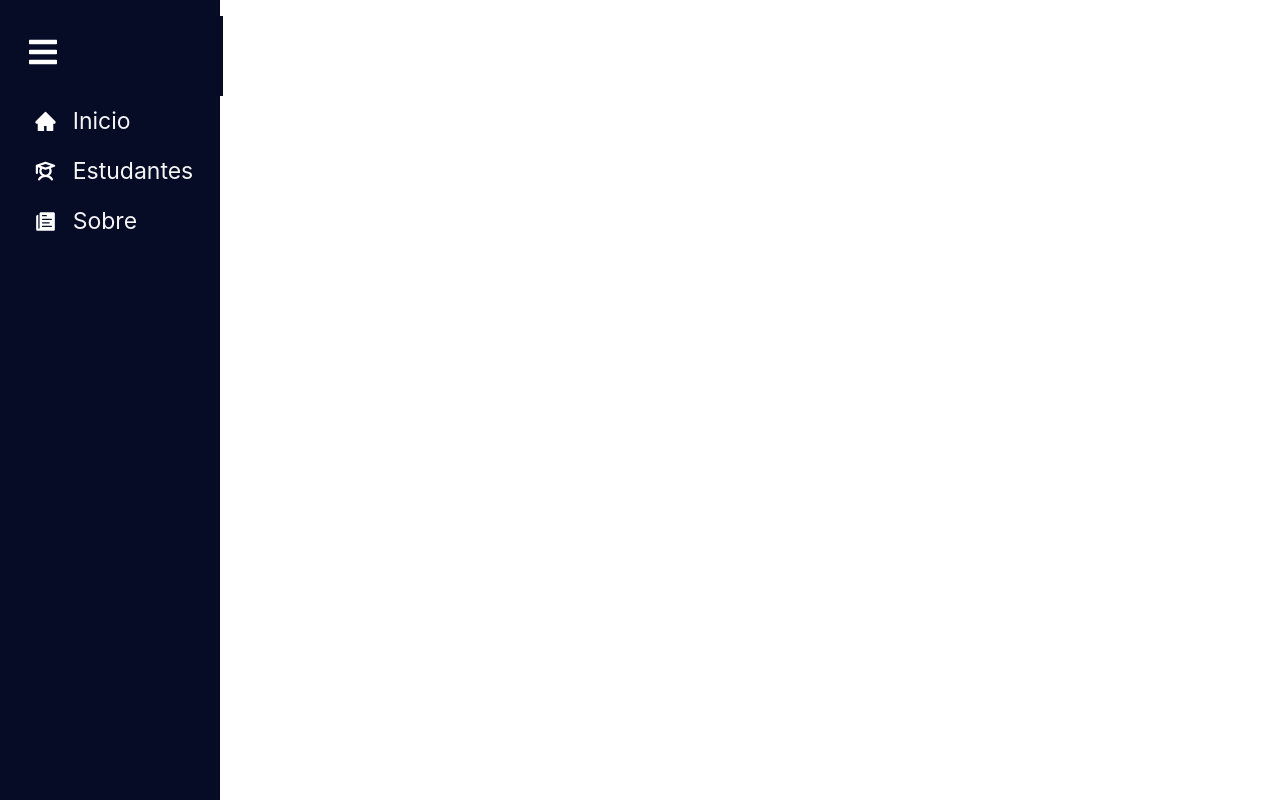
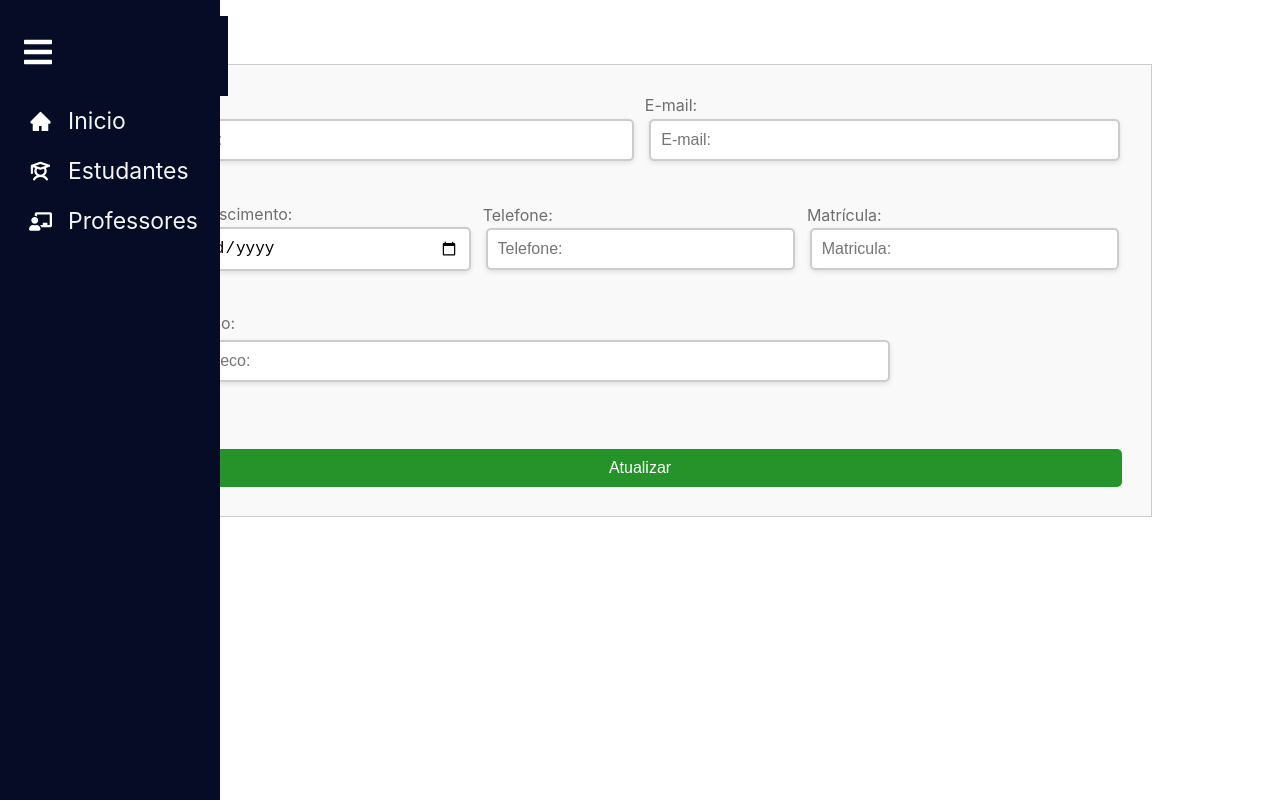
Before and after one commit to AleMoreiraCodes/school-management-system, a React (Create React App) app: page /Estudante/1 in a window 1280 px wide. Built offline with nearby package versions, Linux system fonts and the light colour scheme; no server answers.

Commit message:
Alterações de layout na listagem de alunos

```diff
--- a/src/App.js
+++ b/src/App.js
@@ -16,7 +16,7 @@ function App() {
             <Route path="/" element={<Home />} />
             <Route exact path="/AlunosList" element={<AlunosList />} />
             <Route path="/About" element={<About />} />
-            <Route path="/Estudante/:idAluno" component={Estudante} />
+            <Route path="/Estudante/:id" element={<Estudante />} />
           </Routes>
       </Router>
     </div>
--- a/src/SidebarData.js
+++ b/src/SidebarData.js
@@ -1,6 +1,7 @@
 import React from "react";
 import { AiFillHome } from "react-icons/ai";
 import { IoIosPaper } from "react-icons/io";
+import { FaChalkboardTeacher } from "react-icons/fa"; // Ícone de professor
 import { PiStudentBold } from "react-icons/pi";
 
 const SidebarData = [
@@ -17,9 +18,9 @@ const SidebarData = [
         cName: 'nav-text'
     },
     {
-        title: 'Sobre',
-        path: "/About",
-        icon: <IoIosPaper />,
+        title: 'Professores',
+        path: "/AlunosList",
+        icon: <FaChalkboardTeacher />,
         cName: 'nav-text'
     }
 
--- a/src/components/Dropdown/Dropdown.jsx
+++ b/src/components/Dropdown/Dropdown.jsx
@@ -19,14 +19,14 @@ const StyledDropdown = styled.select`
   }
 `;
 
-const Dropdown = ({ options, onChange }) => {
+const Dropdown = ({ options, onChange, placeHolder }) => {
   const handleInput = (event) => {
     onChange(event.target.value);
   };
 
   return (
     <StyledDropdown onChange={handleInput}>
-      <option value="">Selecione a turma</option>
+      <option value="">{placeHolder}</option>
       {options.map((option) => (
         <option key={option.id} value={option.id}>
           {option.nome}
--- a/src/components/Input/Input.jsx
+++ b/src/components/Input/Input.jsx
@@ -15,26 +15,19 @@ const StyledInput = styled.input`
   margin: 1%;
 `;
 
-const Dropdown = ({ campoValue, nmCampo, label }) => {
+const Input = ({ campoValue, nmCampo, label, handleInputChange, campo}) => {
 
-  console.log(campoValue);
   const [propsInfo, setPropsInfo] = useState(campoValue);
-
-  const handleInputChange = (e) => {
-    setPropsInfo(e.target.value);
-    console.log(propsInfo);
-    console.log(nmCampo);
-  };
 
   const inputType = nmCampo === 'dataNascimento' ? 'date' : 'text';
 
   return (
     <div className='input-container'>
       <label className='input-label'>{label}</label>
-      <StyledInput type={inputType} placeholder={nmCampo} defaultValue={campoValue} onChange={handleInputChange}/>
+      <StyledInput type={inputType} placeholder={nmCampo} value={campoValue} onChange={ (e) => handleInputChange(campo, e.target.value)}/>
     </div>
   );
 };
 
 
-export default Dropdown;
+export default Input;
--- a/src/pages/AlunosList/AlunosList.jsx
+++ b/src/pages/AlunosList/AlunosList.jsx
@@ -15,6 +15,7 @@ const AlunosList = () => {
   const [turmaSelecionada, setTurmaSelecionada] = useState('');
   const [cursosOptions, setCursosOptions] = useState([]);
   const [turmasOptions, setTurmasOptions] = useState([]);
+  const [errorMessage, setErrorMessage] = useState('');
 
   useEffect(() => {
     const fetchCursos = async () => {
@@ -97,8 +98,8 @@ const AlunosList = () => {
         <h1>Estudantes por turma</h1>
       </div>
       <div className='FormRow'>
-        <Dropdown options={cursosOptions} onChange={handleCursoChange} />
-        <Dropdown options={turmasOptions} onChange={handleTurmaChange} />
+        <Dropdown options={cursosOptions} onChange={handleCursoChange} placeHolder='Selecione o curso' />
+        <Dropdown options={turmasOptions} onChange={handleTurmaChange} placeHolder='Selecione a turma'/>
       </div>
       <div className="alunos-list-container">
         <h3>Estudantes: </h3>
@@ -118,7 +119,7 @@ const AlunosList = () => {
                     {aluno.nome}
                 </td>
                 <td id='edit'>
-                  <Link to={`/editar/${aluno.id}`}>
+                  <Link to={`/Estudante/${aluno.idAluno}`}>
                     <FontAwesomeIcon id='editIcon' icon={faPencilAlt} />
                   </Link>
                 </td>
--- a/src/pages/Estudante/Estudante.jsx
+++ b/src/pages/Estudante/Estudante.jsx
@@ -1,50 +1,82 @@
-import React, { useState } from 'react';
+import React, { useState, useEffect } from 'react';
+import { useParams } from 'react-router-dom'; // Importe o hook useParams do react-router-dom
 import Dropdown from '../../components/Dropdown/Dropdown';
 import Input from '../../components/Input/Input';
+import axios from 'axios'; // Importe o axios
 import './style.css'
 
 const Estudante = () => {
+    const [alunoData, setAlunoData] = useState({
+        nome: '',
+        dataNascimento: '',
+        turma: '',
+        curso: '',
+        email: '',
+        telefone: '',
+        cep: '',
+        matricula: '',
+        endereco: ''
+    });
 
-    const [alunoData, setAlunoData] = useState({
-        nome: 'John Doe',
-        dataNascimento: '01/01/1990',
-        turma: 'A',
-        curso: 'Ciência da Computação',
-        email: 'email@email.com',
-        telefone: '123456789',
-        cep: '12345678',
-        matricula: '123456',
-        endereco: 'Rua dos Bobos, 0'
-      });
+    const [errorMessage, setErrorMessage] = useState(''); // Estado para exibir mensagens de erro
+    const { id } = useParams(); // Extraia o id do estudante do path
 
-    const handleAtualizarEstudante = () => {
-        // Implemente aqui a lógica para enviar a requisição para a API Spring Boot
-        // para atualizar os dados do estudante no banco de dados
-        console.log(alunoData); // Exemplo de saída dos dados do estudante após edição
-      };
+    useEffect(() => {
+        // Função para buscar os dados do estudante
+        const buscarEstudante = async () => {
+            try {
+                const response = await axios.get(`http://localhost:8080/alunos/${id}`);
+                const data = await response.data;
+                setAlunoData(data); // Atualize o estado com os dados recebidos
+            } catch (error) {
+                console.error('Erro ao buscar dados do estudante:', error);
+            }
+        };
+
+        buscarEstudante(); // Dispare a busca quando o componente for montado
+    }, [id]);
+
+    const handleInputChange = (campo, valor) => {
+        console.log(alunoData)
+        setAlunoData((prevData) => ({
+            ...prevData,
+            [campo]: valor,
+        }));
+        console.log(alunoData)
+    };
+
+    const handleAtualizarEstudante = async () => {
+        try {
+            const response = await axios.put(`http://localhost:8080/alunos/${id}`, alunoData);
+            console.log('Dados do estudante atualizados:', response.data);
+            // Lógica para lidar com o sucesso da atualização, como redirecionar ou exibir uma mensagem
+        } catch (error) {
+            console.error('Erro ao atualizar estudante:', error);
+            setErrorMessage('Erro ao atualizar o estudante. Por favor, entre em contato com o administrador e tente novamente mais tarde.');
+            // Lógica para lidar com o erro, como exibir uma mensagem ao usuário
+        }
+    };
+
 
     return (
         <>
             <div className='Form'>
-                {/*<div className='FormRow'>
-                    <Dropdown options={['Enfermagem', 'Radiologia', 'Farmácia']} />
-                    {/*<Dropdown options={['Anatomia', 'Fisiologia Humana', 'Higiene e Conforto']} />
-                    <Dropdown  options={['2024/1', '2023/2', '2023/1']} />
-                </div>*/}
+                 {/* Adicionar a exibição da mensagem de erro */}
+                {errorMessage && <div className='error-message'>{errorMessage}</div>}
                 <div className='FormRow'>
-                    <Input label="Nome:" campoValue={alunoData.nome} nmCampo='Nome:' />
-                    <Input label="E-mail:" campoValue={alunoData.email} nmCampo="E-mail:" />
+                    <Input label="Nome:" campoValue={alunoData.nome} nmCampo='Nome:' campo='nome' handleInputChange={handleInputChange} />
+                    <Input label="E-mail:" campoValue={alunoData.email} nmCampo="E-mail:" campo='email' handleInputChange={handleInputChange}/>
                 </div>
                 <div className='FormRow'>
-                    <Input label="Data Nascimento:" campoValue={alunoData.dataNascimento} nmCampo="dataNascimento" />
-                    <Input label="CEP:" campoValue={alunoData.cep} nmCampo="Cep:" />
-                    <Input label="Telefone:" campoValue={alunoData.telefone} nmCampo="Telefone:" o/>
-                    <Input label="Matrícula:" campoValue={alunoData.matricula} nmCampo="Matricula:" />
+                    <Input label="Data Nascimento:" campoValue={alunoData.dataNascimento} nmCampo="dataNascimento" campo='dataNascimento' handleInputChange={handleInputChange}/>
+                    <Input label="Telefone:" campoValue={alunoData.telefone} nmCampo="Telefone:" campo='telefone' handleInputChange={handleInputChange}/>
+                    <Input label="Matrícula:" campoValue={alunoData.matricula} nmCampo="Matricula:" campo='matricula' handleInputChange={handleInputChange}/>
                 </div>
                 <div className='FormRow'>
-                    <Input label="Endereço:" campoValue={alunoData.endereco} nmCampo="Endereco:" />
-                    <button onClick={handleAtualizarEstudante}>Atualizar Estudante</button>
+                    {/*<Input label="CEP:" campoValue={alunoData.cep} nmCampo="Cep:" campo='cep' handleInputChange={handleInputChange}/>*/}
+                    <Input label="Endereço:" campoValue={alunoData.endereco} nmCampo="Endereco:" campo='endereco' handleInputChange={handleInputChange}/>
                 </div>
+                <button className='btnAtualizar' onClick={handleAtualizarEstudante}>Atualizar</button>
             </div>
         </>
     );
--- a/src/pages/Estudante/style.css
+++ b/src/pages/Estudante/style.css
@@ -26,3 +26,33 @@
     width: 100%; /* Largura total */
     height: 70%; /* Altura */
 }
+
+.btnAtualizar {
+    background-color: #26922a; /* Cor de fundo verde */
+    border: none;
+    color: white; /* Cor do texto branco */
+    padding: 10px 20px; /* Espaçamento interno */
+    text-align: center; /* Alinhamento do texto */
+    text-decoration: none; /* Remover sublinhado */
+    display: inline-block;
+    font-size: 16px;
+    margin: 9px;
+    margin-top: 30px;
+    cursor: pointer;
+    border-radius: 5px; /* Bordas arredondadas */
+    transition-duration: 0.4s; /* Efeito de transição suave */
+}
+
+.btnAtualizar:hover {
+    background-color: #45a049; /* Alterar cor ao passar o mouse */
+    color: white; /* Manter o texto branco */
+}
+
+.error-message {
+    background-color: #f44336; /* Cor de fundo vermelha */
+    color: white; /* Cor do texto branca */
+    padding: 10px; /* Espaçamento interno */
+    margin-bottom: 10px; /* Margem inferior para separar de outros elementos */
+    border-radius: 5px; /* Borda arredondada */
+    font-size: 16px; /* Tamanho da fonte */
+}
```
Also changed, not shown: src/components/Navbar/Navbar.css (line endings or trailing spaces).
